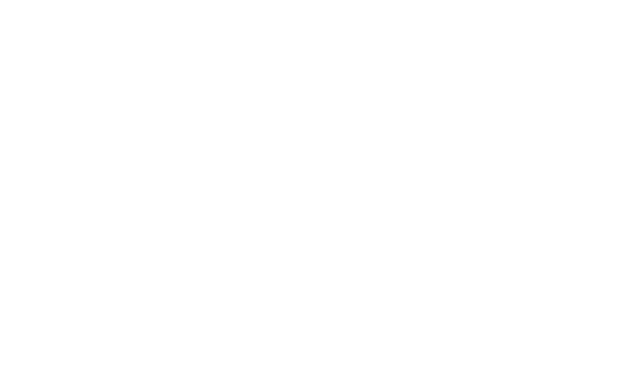
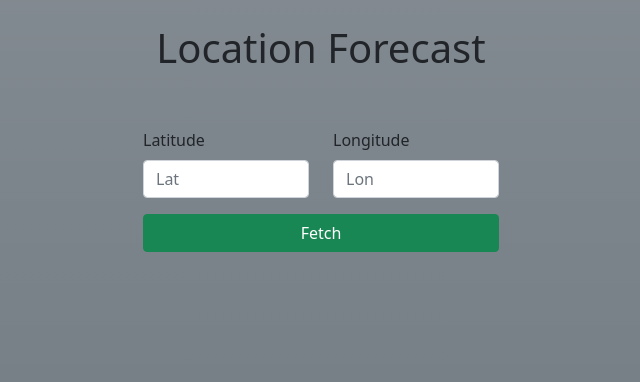
Before and after one commit to mateusas96/location-forecast, a plain HTML site: page index.html in a window 1280 px wide. Shown: the whole page, without its empty margins (319-959 px from the left). Drawn offline with nearby package versions, Linux system fonts and the light colour scheme.

Commit message:
initial design

```diff
--- a/index.html
+++ b/index.html
@@ -5,9 +5,33 @@
         <meta http-equiv="X-UA-Compatible" content="IE=edge">
         <meta name="viewport" content="width=device-width, initial-scale=1.0">
         <link href="https://cdn.jsdelivr.net/npm/bootstrap@5.0.1/dist/css/bootstrap.min.css" rel="stylesheet" integrity="sha384-+0n0xVW2eSR5OomGNYDnhzAbDsOXxcvSN1TPprVMTNDbiYZCxYbOOl7+AMvyTG2x" crossorigin="anonymous">
-    <title>Location forecast</title>
+        <title>Location Forecast</title>
+        <style>
+            html {
+                height: 100%;
+            }
+        </style>
     </head>
-<body>
-
+    <body class="bg-secondary bg-gradient">
+        <div class="container d-flex justify-content-center mt-4">
+            <h1>Location Forecast</h1>
+        </div>
+        <div class="container mt-5">
+            <div class="row d-flex justify-content-center">
+                <div class="col col-sm-4 col-lg-2">
+                    <label for="lat" class="form-label">Latitude</label>
+                    <input id="lat" type="text" class="form-control" placeholder="Lat">
+                </div>
+                <div class="col col-sm-4 col-lg-2">
+                    <label for="lon" class="form-label">Longitude</label>
+                    <input id="lon" type="text" class="form-control" placeholder="Lon">
+                </div>
+            </div>
+            <div class="row d-flex justify-content-center mt-3">
+                <div class="col col-sm-8 col-lg-4">
+                    <button style="width: 100%;" class="btn btn-success">Fetch</button>
+                </div>
+            </div>
+        </div>
     </body>
 </html>
```
Lines whose indentation alone changed are shown as unchanged.
